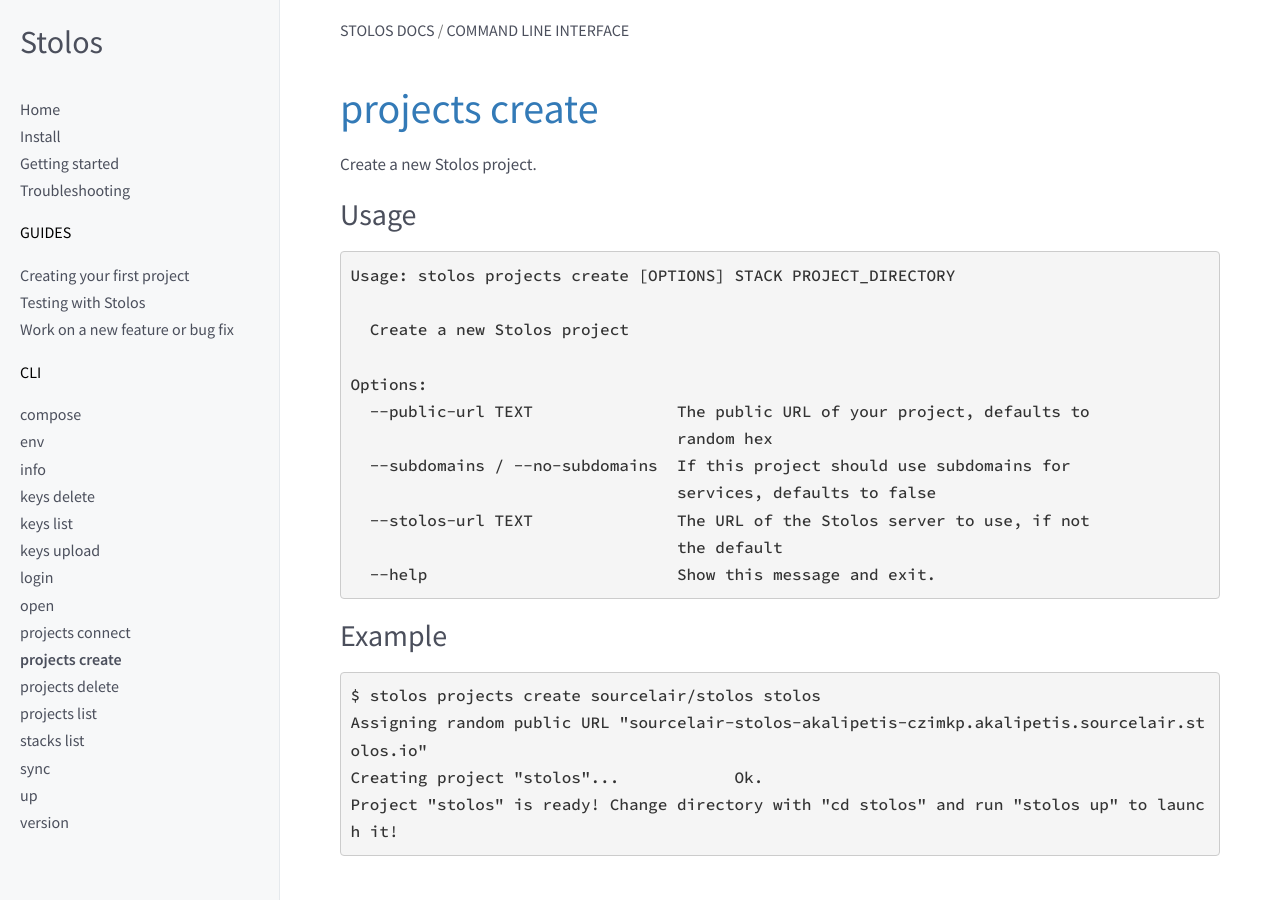
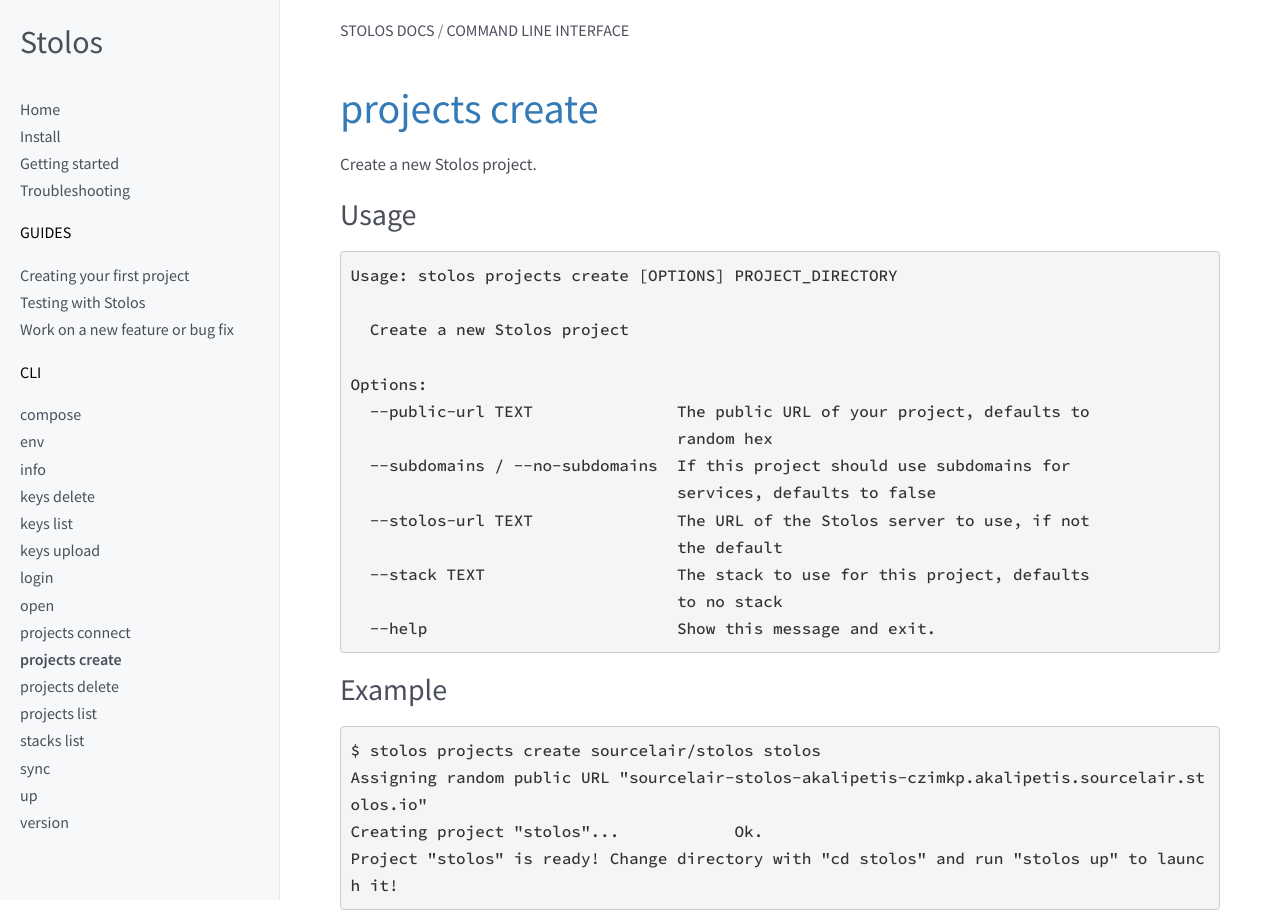
Before and after one commit to stolos/docs.stolos.io, a Jekyll site: the page built from _cli/projects-create.md, in a window 1280 px wide. Built offline with Jekyll 4.4.1, drawn with Linux system fonts in a browser that asks for light colours.

Commit message:
Add documentation for making the stacks optional

````diff
--- a/_cli/projects-create.md
+++ b/_cli/projects-create.md
@@ -19,6 +19,8 @@
                                   services, defaults to false
   --stolos-url TEXT               The URL of the Stolos server to use, if not
                                   the default
+  --stack TEXT                    The stack to use for this project, defaults
+                                  to no stack
   --help                          Show this message and exit.
 ```
 
````
Also changed, not shown: other parts of _cli/projects-create.md (+1 -1 lines).
